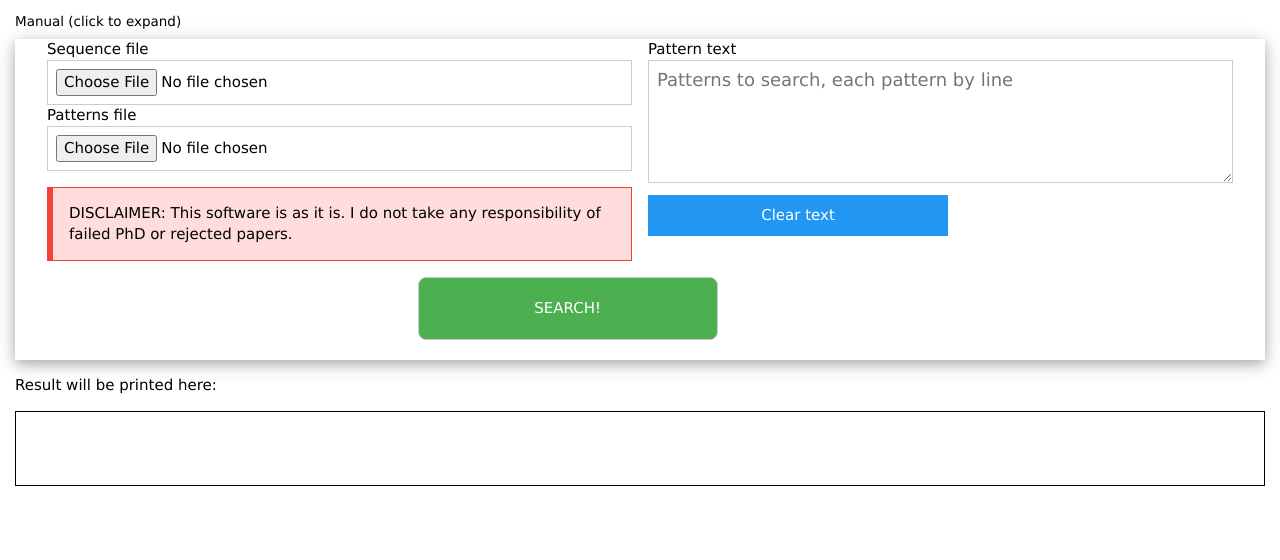
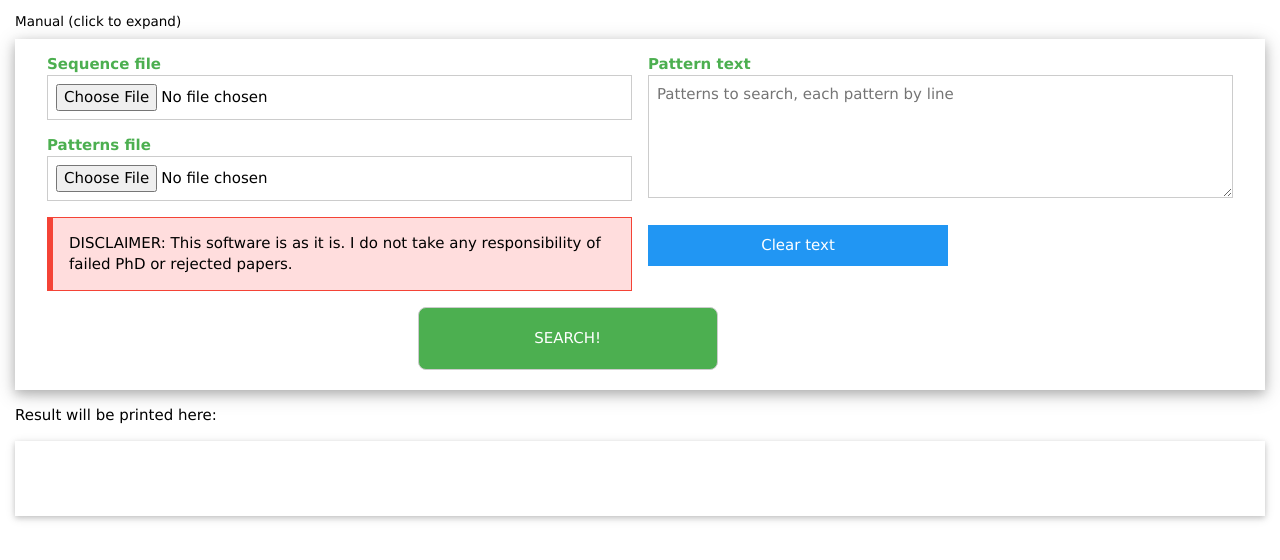
Before and after one commit to rlalik/django_krowa, a Django app: page / in a window 1280 px wide. Shown: the top 560 px of the page. Run offline with Django 3.2, Linux system fonts and the light colour scheme.

Commit message:
Look tunning

```diff
--- a/krowa/templates/krowa/index.html
+++ b/krowa/templates/krowa/index.html
@@ -27,17 +27,6 @@
   margin: 0 20px 0 0;
 }
 
-input, textarea {
-  min-width: 120px;
-  min-height: 1em;
-  font-size: 1em;
-  vertical-align: middle;
-}
-
-textarea {
-    font-size: 120%;
-}
-
 #clear_form {
     padding: 10px;
     min-width: 300px;
@@ -54,41 +43,11 @@
     min-height: 5em;
     white-space: pre-wrap;
     margin: 0px auto;
-    border: 1px solid black;
     padding: 1em;
 }
 
 #display {
     height: 2em;
-}
-
-#progress_w3 {
-    width: 0%;
-}
-
-#timer {
-    display: inline;
-    text-align: right;
-    float: right;
-}
-
-#form {
-    max-width: 50%;
-    display: inline-block;
-}
-
-#patterns {
-    min-width: 20%;
-    vertical-align: top;
-    text-align: center;
-    display: inline-block;
-}
-
-input.templates {
-    display: block;
-    width: 100%;
-    height: 2em;
-    margin: 5px 0px 5px 0px;
 }
 
 #manual {
@@ -207,14 +166,26 @@
     <form class="w3-container" name="krowa_data" method="POST" enctype="multipart/form-data">
     <div class="w3-row-padding">
         <div class="w3-half">
-            <label>Sequence file</label><input class="w3-input w3-border" type="file" name="sequences" placeholder="File with sequences" />
-            <label>Patterns file</label><input class="w3-input w3-border" type="file" name="patterns_file" placeholder="File with patterns to search, each pattern by line"/>
+            <p>
+            <label class="w3-text-green"><b>Sequence file</b></label>
+            <input class="w3-input w3-border" type="file" name="sequences" placeholder="File with sequences" />
+            </p>
+
+            <p>
+            <label class="w3-text-green"><b>Patterns file</b></label>
+            <input class="w3-input w3-border" type="file" name="patterns_file" placeholder="File with patterns to search, each pattern by line"/>
+            </p>
+
             <div class="w3-panel w3-pale-red w3-leftbar w3-border-red w3-border">
                 <p>DISCLAIMER: This software is as it is. I do not take any responsibility of failed PhD or rejected papers.</p>
             </div>
         </div>
         <div class="w3-half">
-            <label>Pattern text</label><textarea class="w3-input w3-border" id="patterns_text" name="patterns_text" rows="5" cols="160" placeholder="Patterns to search, each pattern by line"></textarea>
+            <p>
+            <label class="w3-text-green"><b>Pattern text</b></label>
+            <textarea class="w3-input w3-border" id="patterns_text" name="patterns_text" rows="5" cols="160" placeholder="Patterns to search, each pattern by line"></textarea>
+            </p>
+
             <input type="button" id="clear_form" class="w3-button w3-blue" onclick="clear_form()" value="Clear text" />
         </div>
     </div>
@@ -224,16 +195,8 @@
     </div>
     </form>
 </div>
-<!--<div id="display">
-    <div class="w3-light-grey w3-round-xlarge">
-    <div id="progress_w3" class="w3-blue w3-round-large">&nbsp;</div>
-    </div>
-    <div id="timer" />
-</div>-->
 
 <p>Result will be printed here:</p>
-<div id="search_output">
-<pre id="search_output_pre" />
-</div>
+<div id="search_output" class="w3-card"><pre id="search_output_pre"></pre></div>
 </body>
 </html>
--- a/krowa/views.py
+++ b/krowa/views.py
@@ -58,7 +58,7 @@
 
     for p in patterns:
         p = p.decode('utf-8')
-        search_res += "\n\nPattern: {:s}\n".format(p.strip())
+        search_res += "Pattern: {:s}\n".format(p.strip())
         pos = 0
         rex = re.compile(p.strip(), flags=re.IGNORECASE)
         cnt = 0
```
